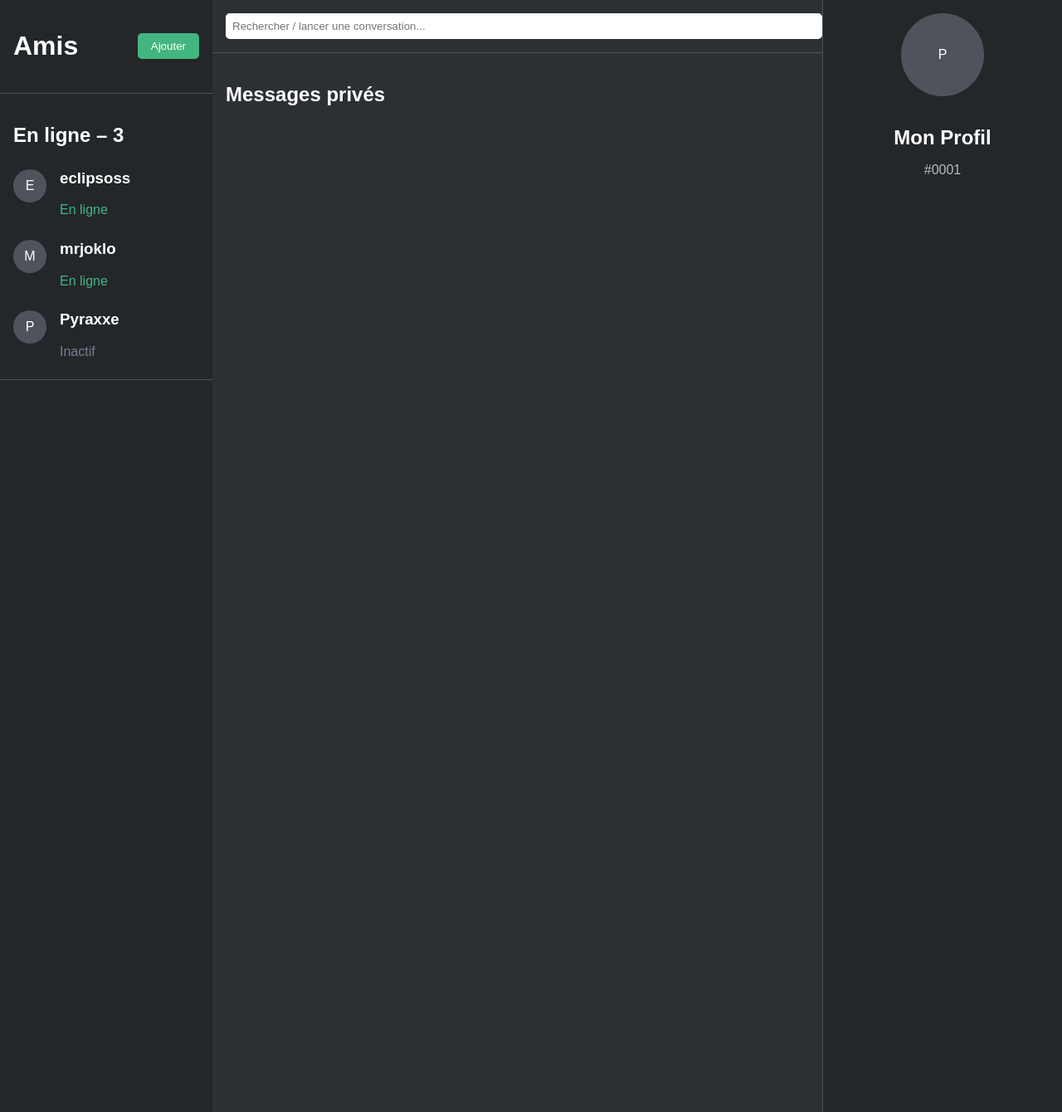
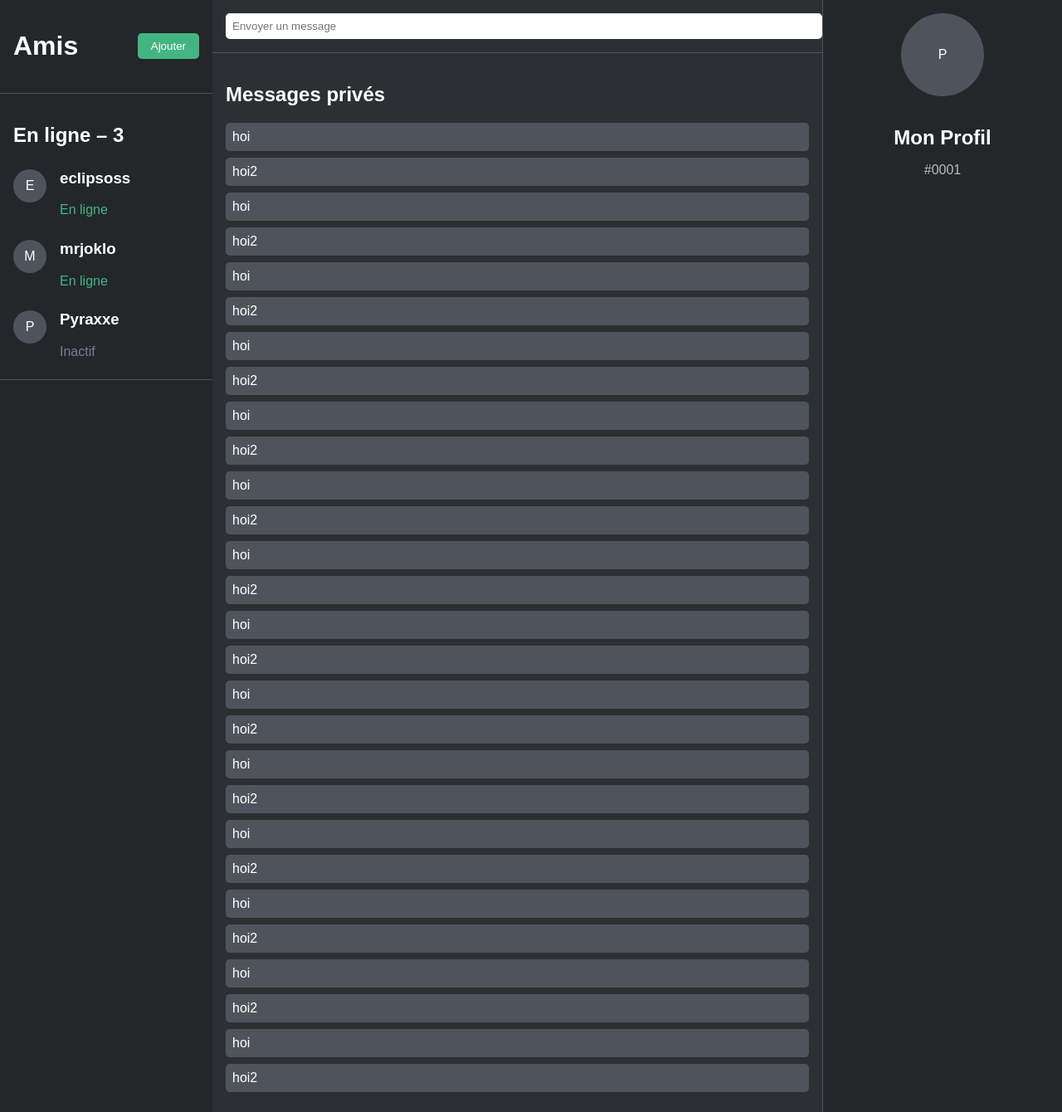
Before and after one commit to Urpagin/NATCord, a Flask app: page / in a window 1280 px wide. Shown: the whole page at 83% size. Run offline with Flask 3, Linux system fonts and the light colour scheme; parts of the project's set-up code (start-up, migrations or seed data) failed here and were passed over.

Commit message:
functional messages prototype

```diff
--- a/chat_app/routes.py
+++ b/chat_app/routes.py
@@ -1,12 +1,36 @@
-from flask import Flask, render_template, request, jsonify, Blueprint
+from flask import Flask, render_template, request, jsonify, Blueprint, redirect, url_for, session
+from .message import Message
+import time
 
 main = Blueprint('main', __name__)
-# Global list to store messages (for demonstration purposes only)
-messages = []
+
+# replace with DB
+messages: Message = list()
+
+messages.append(Message("hoi"))
+messages.append(Message("hoi2"))
+
+# Example users database
+# replace with DB
+USERS = {
+    "user1": "password123",
+    "eclipsoss": "securepassword"
+}
+
+# todo: auth,
+# - js side: put password and usernamd in JSON body
+#   and check with all requests client-side and server-side.
+#
+# - salt passwords in db.
 
 @main.route('/')
-def index():
-    return render_template('index.html')
+def home():
+    """Redirect to login if not authenticated"""
+    return render_template("index.html")  # Show main page if logged in
+
+    if "username" not in session:
+        return redirect(url_for("main.login"))
+    return render_template("index.html")  # Show main page if logged in
 
 @main.route('/login')
 def login():
@@ -19,15 +43,33 @@
 @main.route('/send', methods=['POST'])
 def send_message():
     msg = request.form.get('message')
-    if msg:
-        messages.append(msg)
-    # Return no content (HTTP 204) upon success
-    return ('', 204)
+    timestamp = request.form.get('timestamp')  # Fix: Use 'timestamp' instead of 'message'
+
+    if msg and timestamp:
+        message = Message(msg)
+        message.timestamp = int(timestamp)  # Ensure it's stored as an integer
+        messages.append(message)
+
+    return ('', 204)  # HTTP 204: No Content
+
 
 @main.route('/poll')
 def poll():
+    current_timestamp: float = time.time()
+
+    last_timestamp = int(request.args.get('last_timestamp', 0))  # Get timestamp from URL
+    is_initial_req = int(request.args.get('get_history', 0))  # Get timestamp from URL
+
+    # Return all of the messages (to initialize the history on the client side)
+    if is_initial_req:
+        return jsonify([msg.content for msg in messages])
+
+    # Only keep messages the client has not
+    to_send = [msg.content for msg in messages if msg.timestamp > last_timestamp]
+
+
     # Return the full message list as JSON
-    return jsonify(messages)
+    return jsonify(to_send)
 
 if __name__ == '__main__':
     app.run(debug=True)
--- a/chat_app/static/js/chat.js
+++ b/chat_app/static/js/chat.js
@@ -2,3 +2,116 @@
     console.log("hallo");
     alert("button clikced!");
 }
+
+// Simple polling. We could have used SSE (Server-Sent Events) but there are some problems with Flask or something
+// It's a tad bit difficult.
+let lastTimestamp = Math.floor(Date.now() / 1000); // Initialize with the current time
+let initialReq = true;
+
+async function fetchMessages() {
+    try {
+        let response;
+        if (initialReq) {
+            initialReq = false;
+            // Correctly concatenate query parameters using `&`
+            response = await fetch(`/poll?last_timestamp=${lastTimestamp}&get_history=1`);
+        } else {
+            // Fetch messages using lastTimestamp
+            response = await fetch(`/poll?last_timestamp=${lastTimestamp}`);
+        }
+        const messages = await response.json();
+
+
+        // Append only new messages
+        messages.forEach(msg => {
+            appendMessage("eclipsoss", msg);
+        });
+
+        // Update lastTimestamp to the most recent message received
+        if (messages.length > 0) {
+            lastTimestamp = Math.floor(Date.now() / 1000); // Initialize with the current time
+        }
+    } catch (error) {
+        console.error("Error fetching messages:", error);
+    }
+}
+
+// Poll every 2 seconds, meaning lastTimestamp updates continuously
+setInterval(fetchMessages, 500);
+
+// Initial fetch ensures messages load immediately
+fetchMessages();
+
+
+
+/// Appends a message to the message list on the message history.
+function appendMessage(friendName, message) {
+    const messageContainer = document.querySelector('.private-messages');
+
+    // Ensure the chat header is added only once
+    if (!document.querySelector('.private-messages h2')) {
+        const header = document.createElement('h2');
+        header.textContent = `Messages with ${friendName}`;
+        messageContainer.appendChild(header);
+    }
+
+    // Create a new message div and append it
+    const messageDiv = document.createElement('div');
+    messageDiv.textContent = message;
+    messageDiv.style.padding = '0.5rem';
+    messageDiv.style.marginBottom = '0.5rem';
+    messageDiv.style.backgroundColor = '#4f545c';
+    messageDiv.style.borderRadius = '5px';
+
+    messageContainer.appendChild(messageDiv);
+
+    // scroll to the bottom
+    messageContainer.scrollTop = messageContainer.scrollHeight;
+}
+
+
+
+async function sendMessage(message) {
+    if (!message.trim()) return; // Ignore empty messages
+
+    const timestamp = Math.floor(Date.now() / 1000); // Get current UNIX timestamp
+
+    try {
+        const response = await fetch('/send', {
+            method: 'POST',
+            headers: {
+                'Content-Type': 'application/x-www-form-urlencoded'
+            },
+            body: new URLSearchParams({
+                'message': message,
+                'timestamp': timestamp
+            })
+        });
+
+        if (!response.ok) {
+            console.error("Failed to send message:", response.statusText);
+        } else {
+            //appendMessage("bla bla", message);
+        }
+    } catch (error) {
+        console.error("Error sending message:", error);
+    }
+}
+
+
+
+// only when the page is loaded
+document.addEventListener("DOMContentLoaded", function() {
+    const inputField = document.getElementById("messageInput");
+
+    if (inputField) {  // Ensure the input field exists
+        inputField.addEventListener("keydown", function(event) {
+            if (event.key === "Enter" && this.value.trim() !== "") {
+                sendMessage(this.value);
+                this.value = ""; // Clear input
+            }
+        });
+    } else {
+        console.error("Error: #messageInput not found!");
+    }
+});
--- a/chat_app/templates/index.html
+++ b/chat_app/templates/index.html
@@ -4,7 +4,8 @@
 <head>
     <meta charset="UTF-8">
     <meta name="viewport" content="width=device-width, initial-scale=1.0">
-    <title>Discord Clone</title>
+    <title>NATCord</title>
+    <script src="../static/js/chat.js"></script>
     <style>
         body {
             display: flex;
@@ -112,12 +113,12 @@
             position: relative;
         }
 
-        .search-bar {
+        .input-bar {
             padding: 1rem;
             border-bottom: 1px solid #4f545c;
         }
 
-        .search-bar input {
+        .input-bar input {
             width: 100%;
             padding: 0.5rem;
             border-radius: 5px;
@@ -198,6 +199,10 @@
                 messageContainer.appendChild(messageDiv);
             });
         }
+
+
+
+
     </script>
 </head>
 
@@ -238,8 +243,8 @@
         </div>
     </div>
     <div class="main-content">
-        <div class="search-bar">
-            <input type="text" placeholder="Rechercher / lancer une conversation...">
+        <div class="input-bar">
+            <input id="messageInput" type="text" placeholder="Envoyer un message">
         </div>
         <div class="private-messages">
             <h2>Messages privés</h2>
```
Also changed, not shown: chat_app/message.py (added, +13 -0 lines).
